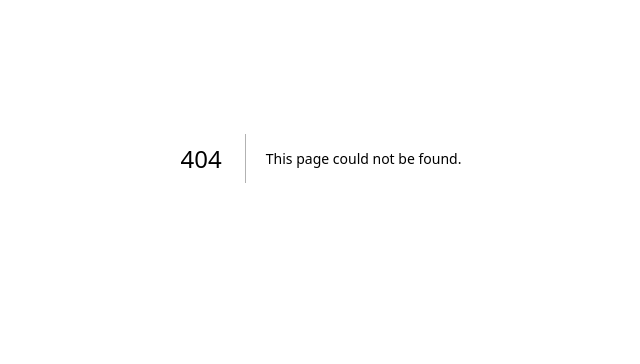
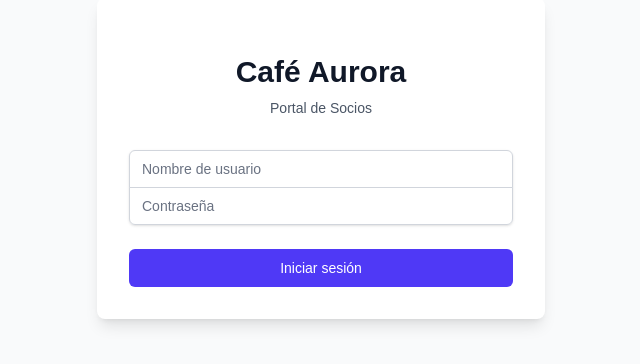
Before and after one commit to AndresDlg562/examenparcial, a Next.js app: page /login in a window 1280 px wide. Before the commit this address had no page. Shown: the part 242-606 px from the top of the page, without its empty margins (319-959 px from the left). Built offline with nearby package versions, Linux system fonts and the light colour scheme.

Commit message:
Add login page component

```diff
--- /dev/null
+++ b/src/app/login/page.tsx
@@ -0,0 +1,86 @@
+'use client';
+
+import { useState } from 'react';
+import { useRouter } from 'next/navigation';
+
+export default function LoginPage() {
+  const [username, setUsername] = useState('');
+  const [password, setPassword] = useState('');
+  const [error, setError] = useState('');
+  const router = useRouter();
+
+  const handleSubmit = async (e: React.FormEvent) => {
+    e.preventDefault();
+    setError('');
+
+    // Aquí deberías implementar la lógica real de autenticación
+    // Por ahora, usaremos un ejemplo simple
+    if (username === 'socio' && password === 'aurora123') {
+      router.push(`/welcome?name=${encodeURIComponent(username)}`);
+    } else {
+      setError('Usuario o contraseña incorrectos');
+    }
+  };
+
+  return (
+    <div className="min-h-screen flex items-center justify-center bg-gray-50">
+      <div className="max-w-md w-full space-y-8 p-8 bg-white rounded-lg shadow-lg">
+        <div>
+          <h2 className="mt-6 text-center text-3xl font-extrabold text-gray-900">
+            Café Aurora
+          </h2>
+          <p className="mt-2 text-center text-sm text-gray-600">
+            Portal de Socios
+          </p>
+        </div>
+        <form className="mt-8 space-y-6" onSubmit={handleSubmit}>
+          <div className="rounded-md shadow-sm -space-y-px">
+            <div>
+              <label htmlFor="username" className="sr-only">
+                Nombre de usuario
+              </label>
+              <input
+                id="username"
+                name="username"
+                type="text"
+                required
+                className="appearance-none rounded-none relative block w-full px-3 py-2 border border-gray-300 placeholder-gray-500 text-gray-900 rounded-t-md focus:outline-none focus:ring-indigo-500 focus:border-indigo-500 focus:z-10 sm:text-sm"
+                placeholder="Nombre de usuario"
+                value={username}
+                onChange={(e) => setUsername(e.target.value)}
+              />
+            </div>
+            <div>
+              <label htmlFor="password" className="sr-only">
+                Contraseña
+              </label>
+              <input
+                id="password"
+                name="password"
+                type="password"
+                required
+                className="appearance-none rounded-none relative block w-full px-3 py-2 border border-gray-300 placeholder-gray-500 text-gray-900 rounded-b-md focus:outline-none focus:ring-indigo-500 focus:border-indigo-500 focus:z-10 sm:text-sm"
+                placeholder="Contraseña"
+                value={password}
+                onChange={(e) => setPassword(e.target.value)}
+              />
+            </div>
+          </div>
+
+          {error && (
+            <div className="text-red-500 text-sm text-center">{error}</div>
+          )}
+
+          <div>
+            <button
+              type="submit"
+              className="group relative w-full flex justify-center py-2 px-4 border border-transparent text-sm font-medium rounded-md text-white bg-indigo-600 hover:bg-indigo-700 focus:outline-none focus:ring-2 focus:ring-offset-2 focus:ring-indigo-500"
+            >
+              Iniciar sesión
+            </button>
+          </div>
+        </form>
+      </div>
+    </div>
+  );
+}
```
